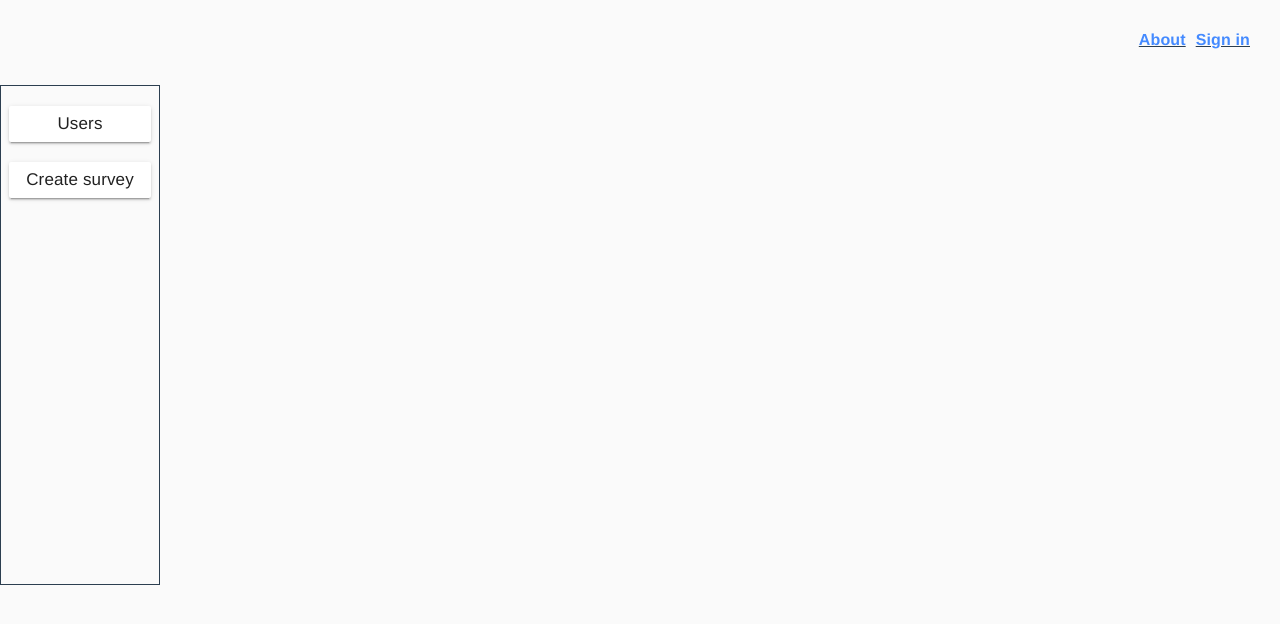
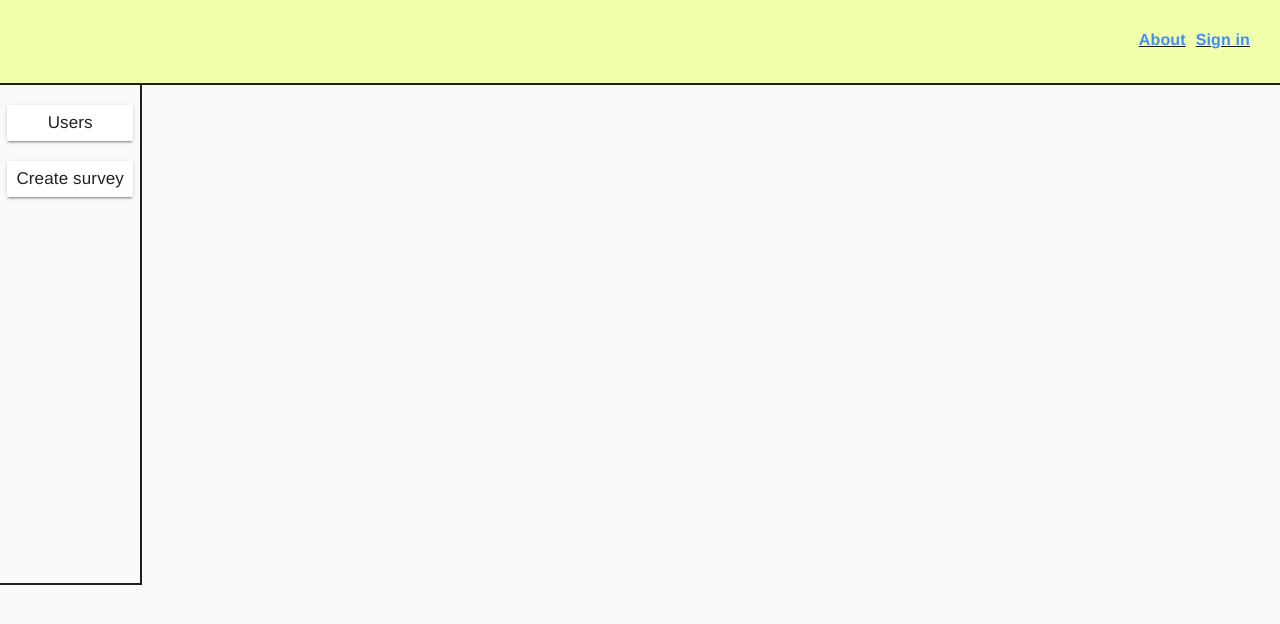
Before and after one commit to mike3293/Projects, a Vue app in the folder vue-project/: page /admin in a window 1280 px wide. Shown: the top 624 px of the page. Built offline with nearby package versions, Linux system fonts and the light colour scheme; no server answers; sample sign-in values are in the browser's storage.

Commit message:
Add survey creation, fix production config

```diff
--- a/vue-project/src/App.vue
+++ b/vue-project/src/App.vue
@@ -20,8 +20,6 @@
 </template>
 
 <style lang="scss">
-@import "./variables.scss";
-
 * {
     box-sizing: border-box;
 }
@@ -31,12 +29,13 @@ body {
 }
 
 .app {
-    font-family: $avenir;
+    font-family: "Avenir", Helvetica, Arial, sans-serif;
     text-align: center;
-    color: #2c3e50;
     font-size: 16px;
     &__progress-bar {
         height: 5px;
+        border-bottom: 2px solid;
+        background-color: #efffaa;
     }
 }
 
@@ -44,6 +43,7 @@ body {
     padding: 30px;
     text-align: right;
     text-decoration: underline;
+    background-color: #efffaa;
     &__name {
         font-weight: bold;
         color: #205c99;
--- a/vue-project/src/admin/Admin.vue
+++ b/vue-project/src/admin/Admin.vue
@@ -1,9 +1,9 @@
 <template>
     <div class="admin-panel">
         <div class="admin-panel__sidebar">
-            <md-button class="md-raised admin-panel__b" :md-ripple="false" to="users">Users</md-button>
+            <md-button class="md-raised admin-panel__link" :md-ripple="false" to="users">Users</md-button>
             <md-button
-                class="md-raised admin-panel__b"
+                class="md-raised admin-panel__link"
                 :md-ripple="false"
                 to="create-survey"
             >Create survey</md-button>
@@ -19,18 +19,16 @@
 <style lang="scss">
 .admin-panel {
     display: flex;
-    justify-content: stretch;
     &__sidebar {
-        height: 500px; /* Full-height: remove this if you want "auto" height */
-        width: 160px; /* Set the width of the sidebar */
-        position: relative; /* Fixed Sidebar (stay in place on scroll) */
-        z-index: 1; /* Stay on top */
-        top: 0; /* Stay at the top */
+        height: 500px;
+        width: 160px;
+        position: relative;
+        z-index: 1;
+        top: 0;
         left: 0;
-        // background-color: rgb(221, 200, 200); /* Black */
-        overflow-x: hidden; /* Disable horizontal scroll */
-        //padding-top: 20px;
-        border: 1px solid;
+        overflow-x: hidden;
+        border-right: 2px solid;
+        border-bottom: 2px solid;
     }
     // &__link {
     //     // stext-transform: uppercase;
@@ -51,9 +49,9 @@
     //     background-color: #48ec50;
     // }
     &__content {
-        margin: auto;
+        width: 100%;
     }
-    &__b {
+    &__link {
         width: 90%;
         text-transform: none;
         // font-weight: 500;
--- /dev/null
+++ b/vue-project/src/admin/ManageSurveys.js
@@ -0,0 +1,12 @@
+export default class ManageSurveys {
+    constructor(firebase) {
+        this.firebase = firebase;
+    }
+
+    saveSurvey(name, questions) {
+        const firebase = this.firebase;
+
+        firebase.firestore().collection('surveys').add({ name: name, questions: questions });
+
+    }
+}
--- a/vue-project/src/admin/create-survey/CreateSurvey.vue
+++ b/vue-project/src/admin/create-survey/CreateSurvey.vue
@@ -1,8 +1,114 @@
 <template>
-    <div class="home">hi</div>
+    <div class="builder">
+        <md-field md-inline class="builder__survey-name">
+            <label>Survey name</label>
+            <md-input v-model="name"></md-input>
+        </md-field>
+        <transition-group name="fade">
+            <div class="builder__question" :key="question.id" v-for="question in questions">
+                <md-card class="card">
+                    <md-card-content>
+                        <div class="md-layout">
+                            <span>{{question.id}}.</span>
+                            <input class="question-label" v-model="question.label" />
+                        </div>
+                        <md-field>
+                            <label>Answer</label>
+                            <md-textarea v-model="question.answer"></md-textarea>
+                        </md-field>
+                        <md-card-actions class="card__actions">
+                            <!-- <md-button :md-ripple="false">Save</md-button> -->
+                            <md-button :md-ripple="false" @click="delQuestion(question.id)">Cancel</md-button>
+                        </md-card-actions>
+                    </md-card-content>
+
+                    <!-- <md-card-actions>
+                    <md-button>Action</md-button>
+                    <md-button>Action</md-button>
+                    </md-card-actions>-->
+                </md-card>
+            </div>
+        </transition-group>
+        <md-button class="md-raised md-accent" :md-ripple="false" @click="saveSurvey">Save</md-button>
+        <md-button class="md-raised" :md-ripple="false" @click="addQuestion">Add question</md-button>
+    </div>
 </template>
 <style lang="scss">
+.builder {
+    &__survey-name {
+        margin: auto;
+        width: 200px;
+    }
+}
+.md-card-content {
+    padding-bottom: 3px !important;
+}
+
+.md-field {
+    margin-bottom: 0;
+}
+
+.card {
+    max-width: 400px;
+    margin: 20px auto;
+    padding: 0;
+    span {
+        font-size: 18px;
+    }
+    &__actions {
+        margin: 3px;
+        padding: 0;
+    }
+}
+
+.question-label {
+    margin-left: 5px;
+}
+
+.fade-enter-active {
+    transition: opacity 0.5s;
+}
+
+.fade-leave-active {
+    transition: opacity 0.2s;
+}
+.fade-enter,
+.fade-leave-to {
+    opacity: 0;
+}
 </style>
 <script>
-export default {};
+export default {
+    name: "CreateSurvey",
+    data() {
+        return {
+            questions: [],
+            name: ""
+        };
+    },
+    methods: {
+        addQuestion() {
+            this.questions.push({
+                id: this.questions.length + 1,
+                label: "",
+                answer: ""
+            });
+        },
+        saveSurvey() {
+            try {
+                this.$root.manageSurveys.saveSurvey(this.name, this.questions);
+                this.questions = [];
+                this.name = "";
+            } catch (e) {
+                alert(e);
+            }
+        },
+        delQuestion(questionId) {
+            this.questions.splice(questionId - 1, 1);
+            for (let i = questionId - 1; i < this.questions.length; i++) {
+                this.questions[i].id -= 1;
+            }
+        }
+    }
+};
 </script>
--- a/vue-project/src/admin/user-list/UserList.vue
+++ b/vue-project/src/admin/user-list/UserList.vue
@@ -36,6 +36,8 @@
 
 <style lang="scss">
 .user-list {
+    max-width: 800px;
+    margin: auto;
     &__spinner {
         position: relative;
         overflow-x: auto;
--- a/vue-project/src/config/production.js
+++ b/vue-project/src/config/production.js
@@ -8,7 +8,8 @@ const appConfig = {
         messagingSenderId: "240625381905",
         appId: "1:240625381905:web:9c7b39efef4198d832f7b0",
         measurementId: "G-0ZX38ZPZ5H"
-    }
+    },
+    baseURL: "https://us-central1-vivid-cache-256107.cloudfunctions.net"
 }
 
 
--- a/vue-project/src/main.js
+++ b/vue-project/src/main.js
@@ -13,6 +13,7 @@ import router from "./router";
 
 import AuthServices from "./auth/AuthServices";
 import UsersServices from "./admin/user-list/UsersServices";
+import ManageSurveys from "./admin/ManageSurveys";
 
 import App from "./App.vue";
 
@@ -30,6 +31,8 @@ Vue.config.productionTip = false;   // disable warning about working in dev mode
 const authService = new AuthServices(firebase);
 const baseResource = new BaseResource(appConfig.baseURL, () => store.state.token);
 const usersService = new UsersServices(firebase, baseResource);
+const manageSurveys = new ManageSurveys(firebase);
+
 
 new Vue({
     router,
@@ -37,6 +40,7 @@ new Vue({
     data: {
         auth: authService,
         users: usersService,
+        manageSurveys,
     },
     render: function (h) {
         return h(App);
--- a/vue-project/src/variables.scss
+++ /dev/null
@@ -1 +0,0 @@
-$avenir: 'Avenir', Helvetica, Arial, sans-serif;
```
Also changed, not shown: vue-project/src/shared/components/survey/text_question/TextQuestion.vue (added), vue-project/src/survey/Survey.vue (added).
